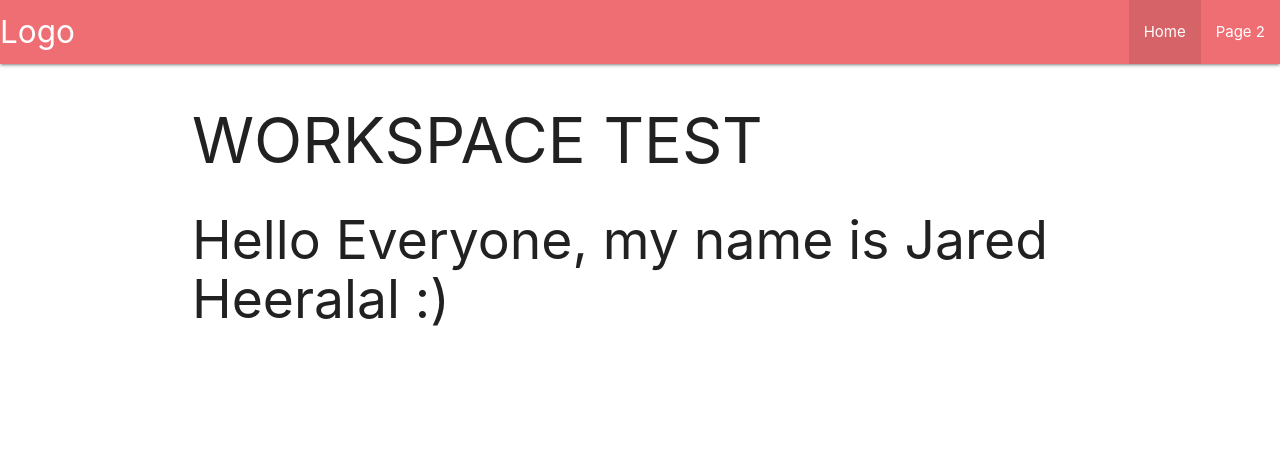
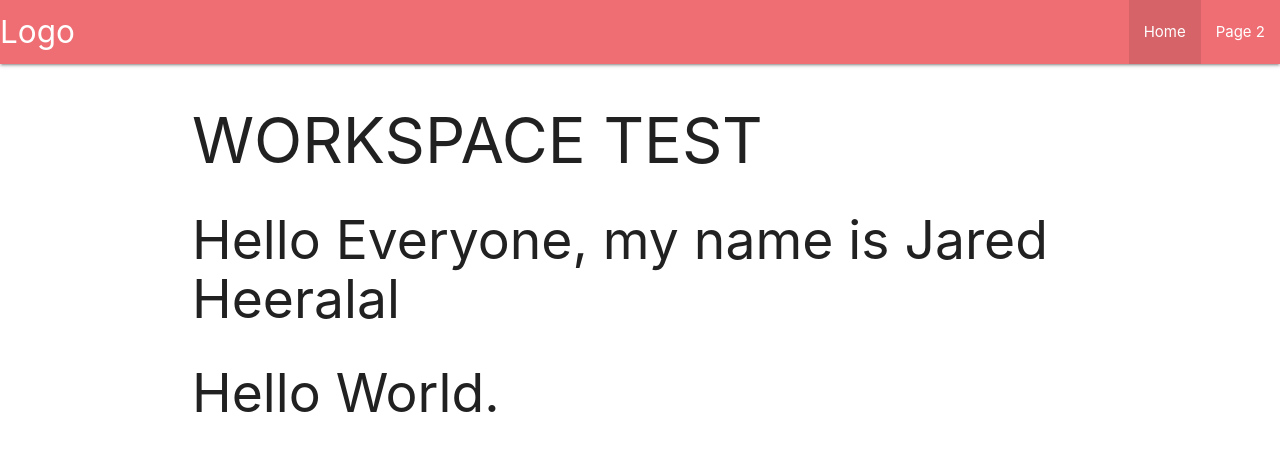
Before and after one commit to Comp-Girlies/INFO1601-PROJECT, a website: page public/index.html in a window 1280 px wide. Drawn offline with nearby package versions, Linux system fonts and the light colour scheme.

Commit message:
added hello world

```diff
--- a/public/index.html
+++ b/public/index.html
@@ -28,7 +28,8 @@
 
         <!-- PLEASE INSERT a heading 2 line below-->
         <h1>WORKSPACE TEST</h1>
-          <h2>Hello Everyone, my name is Jared Heeralal :)</h2>
+          <h2>Hello Everyone, my name is Jared Heeralal</h2>
+          <h2>Hello World.</h2>
 
 
       </main>
```
